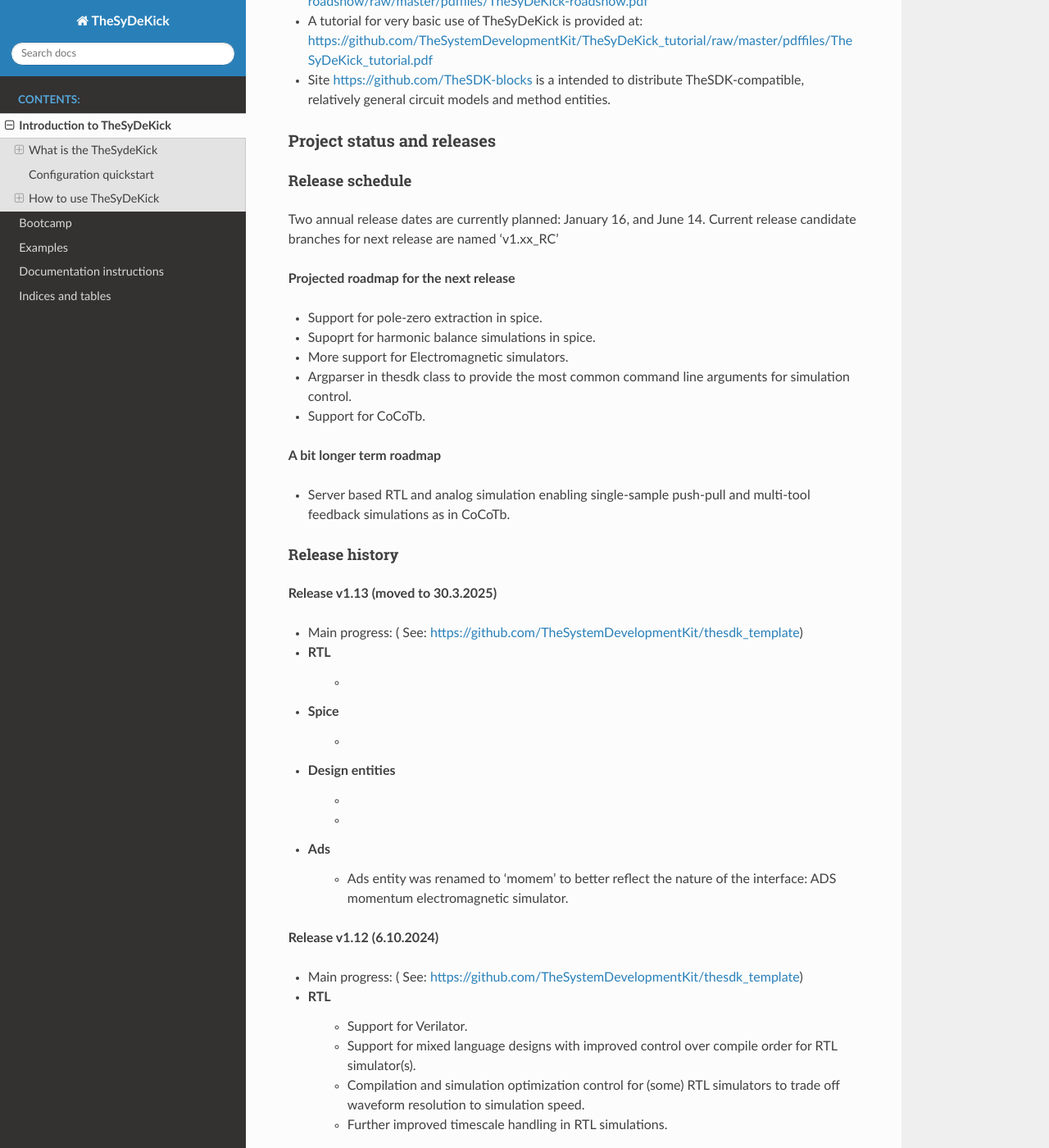
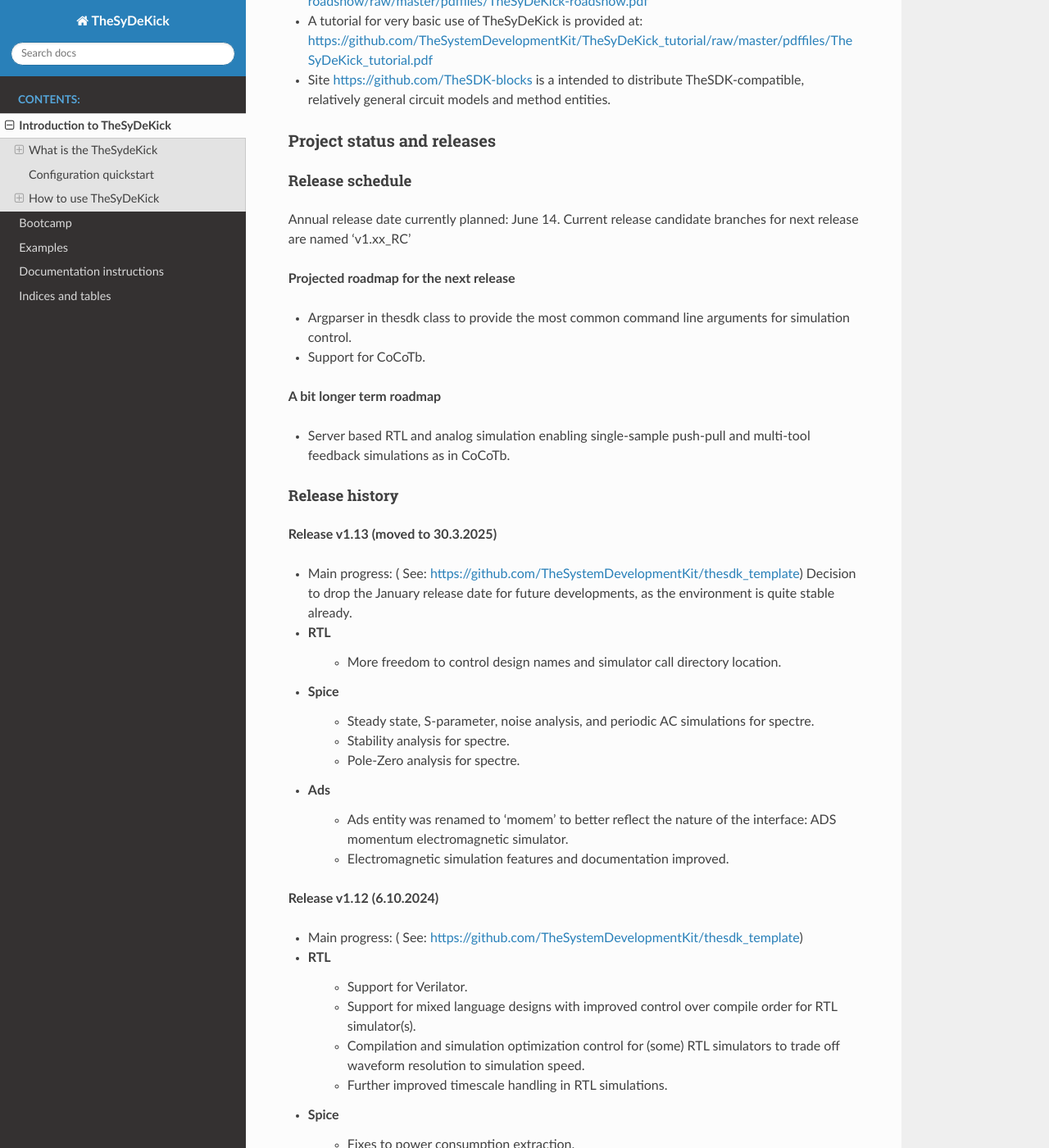
Before and after one commit to TheSystemDevelopmentKit/thesdk_template, a Sphinx documentation site: the page built from doc/source/introduction.rst, in a window 1280 px wide and 1400 px high, scrolled down 2380 px. Shown: the whole window at 82% size. Built offline with Sphinx 7.4.7 and the Read the Docs theme 3.1.0, drawn with Linux system fonts in a browser that asks for light colours; formulas are drawn with MathJax 3; pages that are not in the unit, such as notebooks, are missing from menus.

Commit message:
Improve spice documentation

```diff
--- a/doc/source/introduction.rst
+++ b/doc/source/introduction.rst
@@ -89,13 +89,10 @@ Project status and releases
 ---------------------------
 Release schedule
 ................
-Two annual release dates are currently planned: January 16, and June 14. Current release candidate branches for next release are named 'v1.xx_RC'
+Annual release date currently planned: June 14. Current release candidate branches for next release are named 'v1.xx_RC'
 
 **Projected roadmap for the next release**
 
-* Support for pole-zero extraction in spice.
-* Supoprt for harmonic balance simulations in spice.
-* More support for Electromagnetic simulators.
 * Argparser in thesdk class to provide the most common command line arguments for simulation control.
 * Support for CoCoTb.
 
@@ -109,15 +106,17 @@ Release history
 **Release v1.13 (moved to 30.3.2025)**
 
 * Main progress: ( See: https://github.com/TheSystemDevelopmentKit/thesdk_template)
+  Decision to drop the January release date for future developments, as the environment is quite stable already.
+
 * RTL
-    *
+    * More freedom to control design names and simulator call directory location.
 * Spice
-    *
-* Design entities
-    *
-    *
+    * Steady state, S-parameter, noise analysis, and periodic AC simulations for spectre.
+    * Stability analysis for spectre.
+    * Pole-Zero analysis for spectre.
 * Ads
     * Ads entity was renamed to 'momem' to better reflect the nature of the interface: ADS momentum electromagnetic simulator.
+    * Electromagnetic simulation features and documentation improved.
 
 **Release v1.12 (6.10.2024)**
 
--- /dev/null
+++ b/doc/source/spice/examples.rst
@@ -0,0 +1 @@
+../../../Entities/spice/doc/source/examples.rst
--- /dev/null
+++ b/doc/source/spice/interface_classes.rst
@@ -0,0 +1 @@
+../../../Entities/spice/doc/source/interface_classes.rst
```
